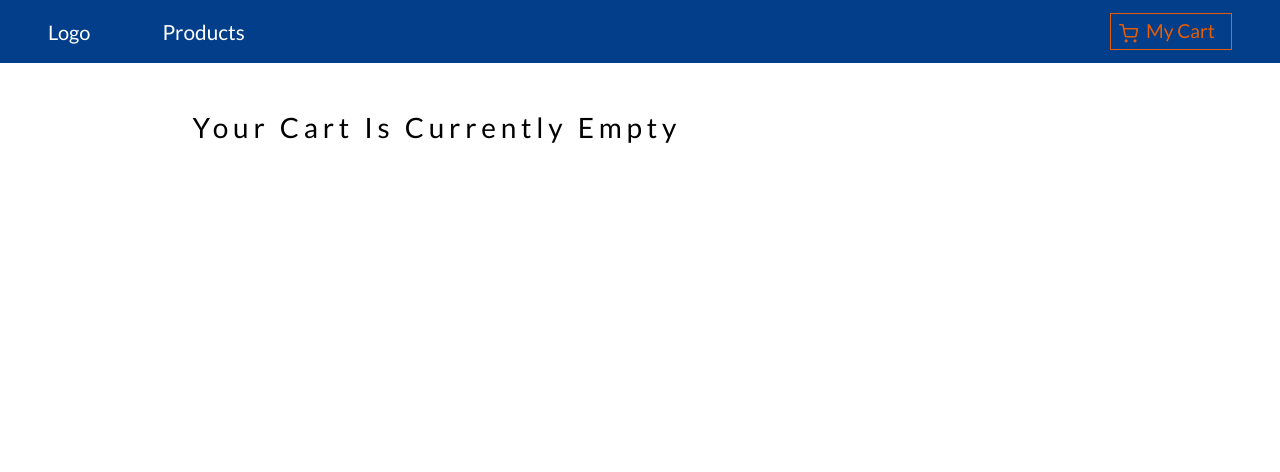
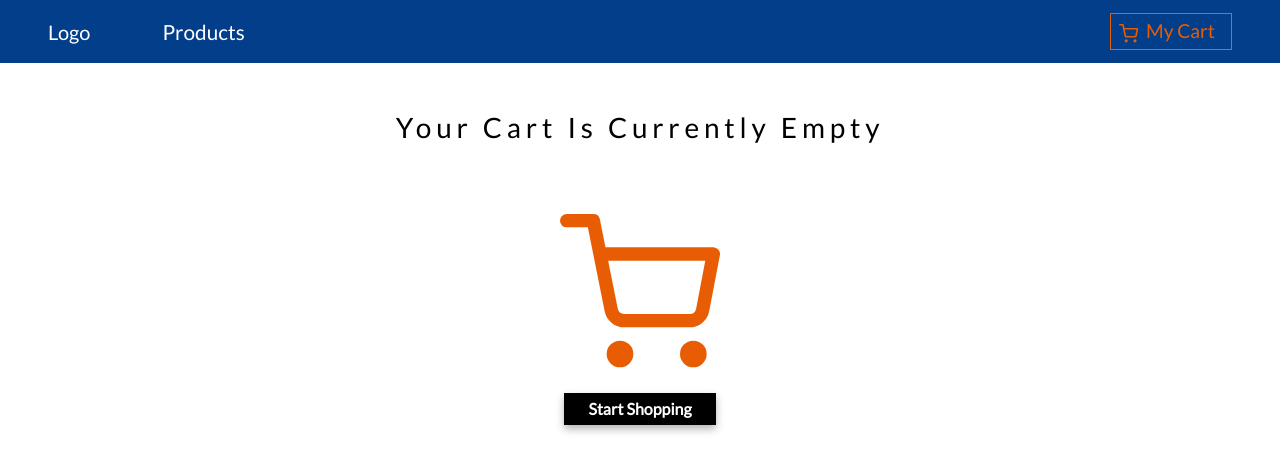
Before and after one commit to kuicpet/e-commerce, a React (Create React App) app in the folder e-commerce/: page /cart in a window 1280 px wide. Shown: the top 472 px of the page. Built offline with nearby package versions, Linux system fonts and the light colour scheme.

Commit message:
ft--empty cart

```diff
--- a/e-commerce/src/App.css
+++ b/e-commerce/src/App.css
@@ -45,3 +45,18 @@ body {
   font-size: 1.3rem;
   color: var(--mainOrange);
 }
+.cart-icon2 {
+  font-size: 10rem;
+  color: var(--mainOrange);
+}
+.shop {
+  font-weight: bold;
+  color: var(--mainWhite);
+  outline: none;
+  border: none;
+  background-color: var(--mainDark);
+  box-shadow: 0 4px 8px 0 rgba(0,0,0,0.3);
+}
+.shop:hover {
+  background-color: var(--mainOrange);
+}
--- a/e-commerce/src/components/EmptyCart.js
+++ b/e-commerce/src/components/EmptyCart.js
@@ -1,10 +1,20 @@
-import React from 'react'
+import React from 'react';
+import { Link } from "react-router-dom";
+import { FiShoppingCart } from "react-icons/fi";
 
 export default function EmptyCart() {
     return (
         <div className="container mt-5">
-            <div className="row col-10 mx-auto text-center text-title">
-                <h3>your cart is currently empty</h3>
+            <div className="row">
+                <div className="col-10 mx-auto text-center text-title">
+                    <h3>your cart is currently empty</h3>
+                    <div className="cart-icon2">
+                        <FiShoppingCart/>
+                    </div>
+                    <Link to="/">
+                        <button className="text-center text-capitalize mx-auto px-4 py-1 shop">start shopping</button>
+                    </Link>
+                </div>
             </div>
         </div>
     )
```
